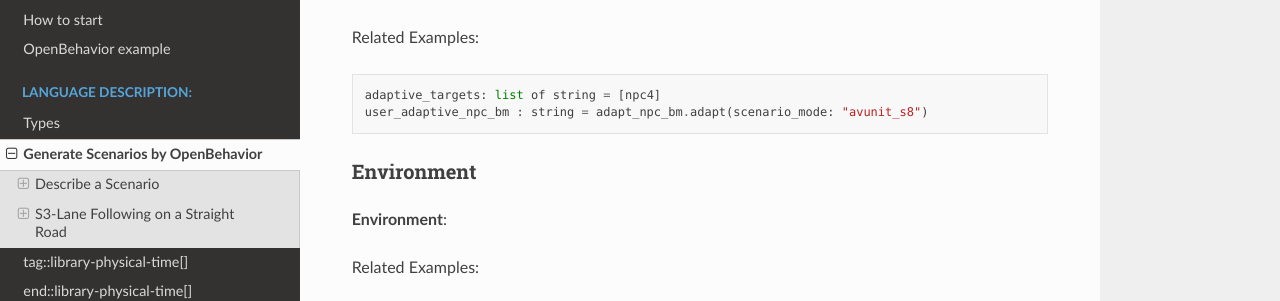
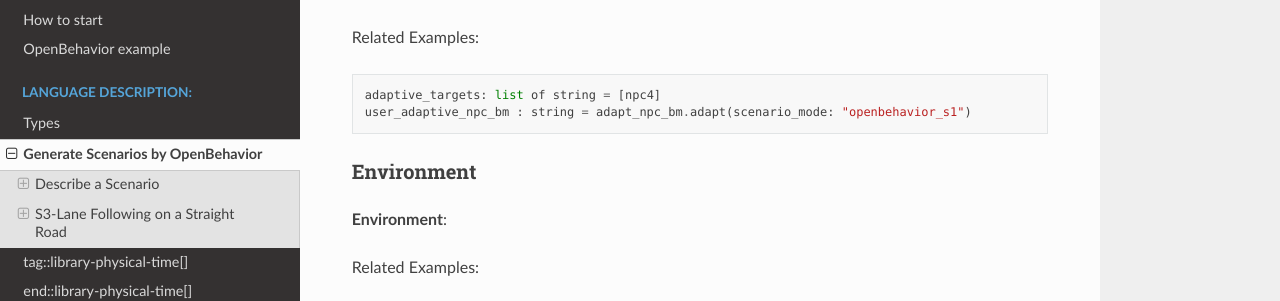
Before and after one commit to Sunshinesheep/OpenBehavior-doc, a Sphinx documentation site: the page built from docs/source/generate_scenarios_by_openbehavior.md, in a window 1280 px wide and 900 px high, scrolled down 884 px. Shown: the part 155-456 px from the top of the window. Built offline with Sphinx 7.4.7 and the Read the Docs theme 3.1.0, drawn with Linux system fonts in a browser that asks for light colours.

Commit message:
Update generate_scenarios_by_openbehavior.md

````diff
--- a/docs/source/generate_scenarios_by_openbehavior.md
+++ b/docs/source/generate_scenarios_by_openbehavior.md
@@ -47,7 +47,7 @@ Related Examples:
 
 ```
 adaptive_targets: list of string = [npc4]
-user_adaptive_npc_bm : string = adapt_npc_bm.adapt(scenario_mode: "avunit_s8")
+user_adaptive_npc_bm : string = adapt_npc_bm.adapt(scenario_mode: "openbehavior_s1")
 ```
 
 ### Environment
````
